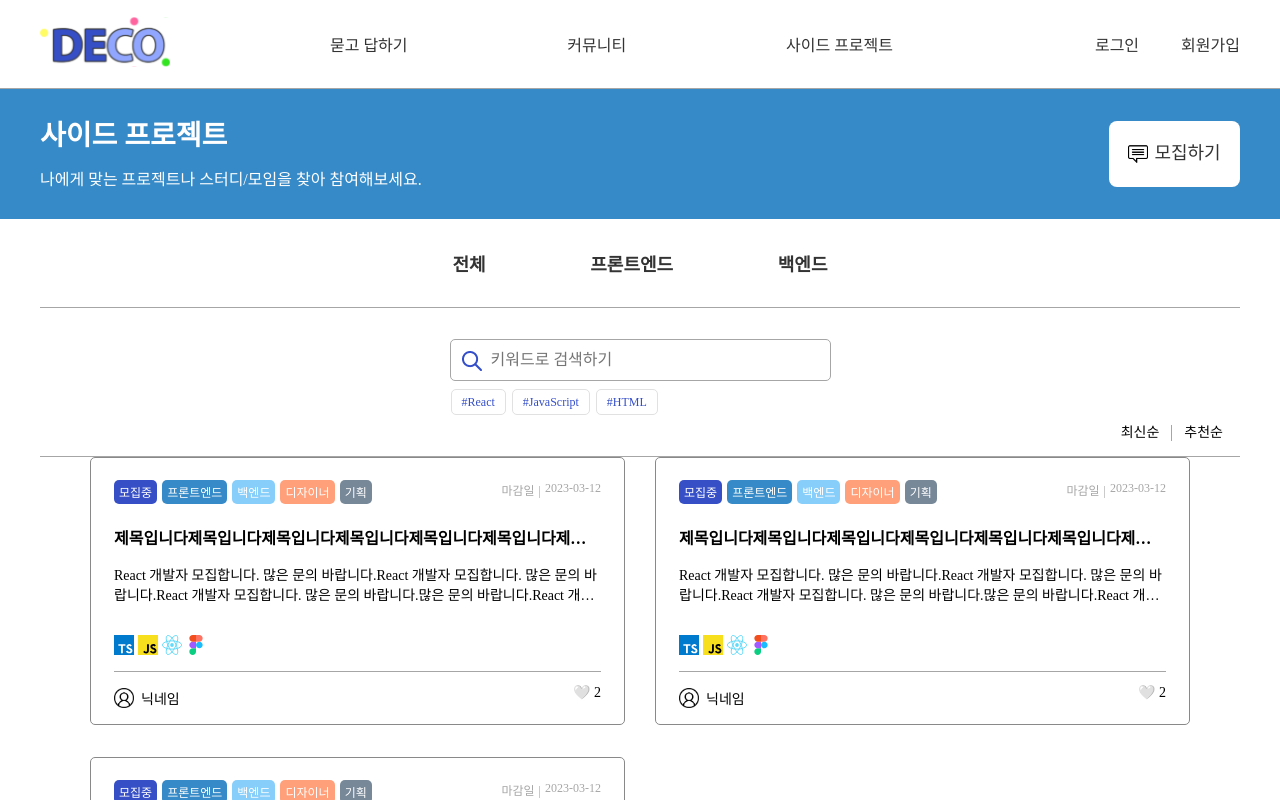
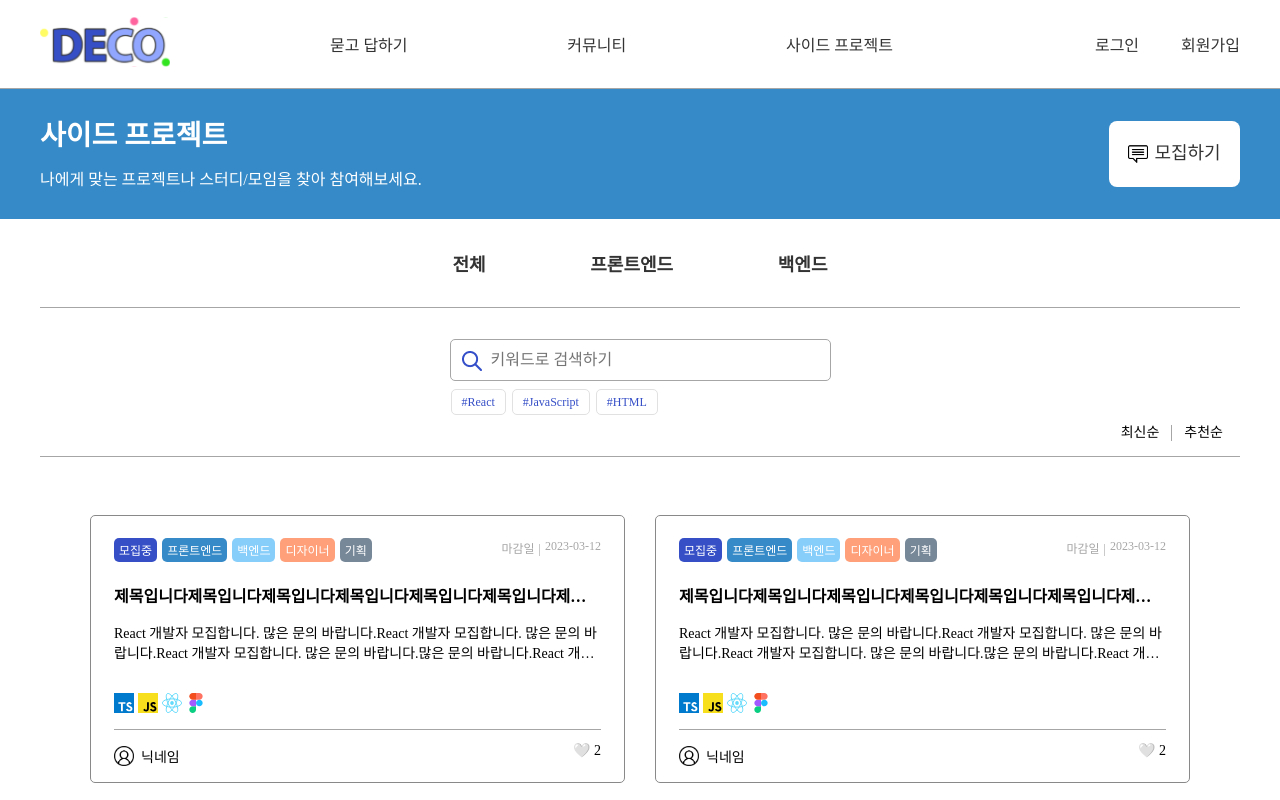
Before and after one commit to Likelion-lucky7/DECO, a React (Vite) app in the folder deco/: page /sideproject in a window 1280 px wide. Shown: the top 800 px of the page. Built offline with nearby package versions, Linux system fonts and the light colour scheme.

Commit message:
[Style] Hashtag, SideProjectCard, index css 수정 #25

```diff
--- a/deco/src/components/Common/HashTag/HashTag.module.css
+++ b/deco/src/components/Common/HashTag/HashTag.module.css
@@ -1,10 +1,10 @@
 .hashtag {
   display: inline-block;
   border: 1px solid var(--gray-100);
-  padding: 0 10px;
+  padding: 6px 10px;
   font-size: var(--text-xs);
   color: var(--primary);
   border-radius: 5px;
-  line-height: 24px;
+  line-height: var(--text-xs);
   margin-right: 6px;
 }
--- a/deco/src/components/SideProjectPage/SideProjectCard.module.css
+++ b/deco/src/components/SideProjectPage/SideProjectCard.module.css
@@ -5,6 +5,7 @@
   width: 487px;
   border: 1px solid var(--gray-400);
   border-radius: 5px;
+  margin-top: 58px;
   margin-bottom: 32px;
   height: 220px;
 }
--- a/deco/src/styles/index.css
+++ b/deco/src/styles/index.css
@@ -0,0 +1,3 @@
+body {
+  overflow-y: scroll;
+}
```
